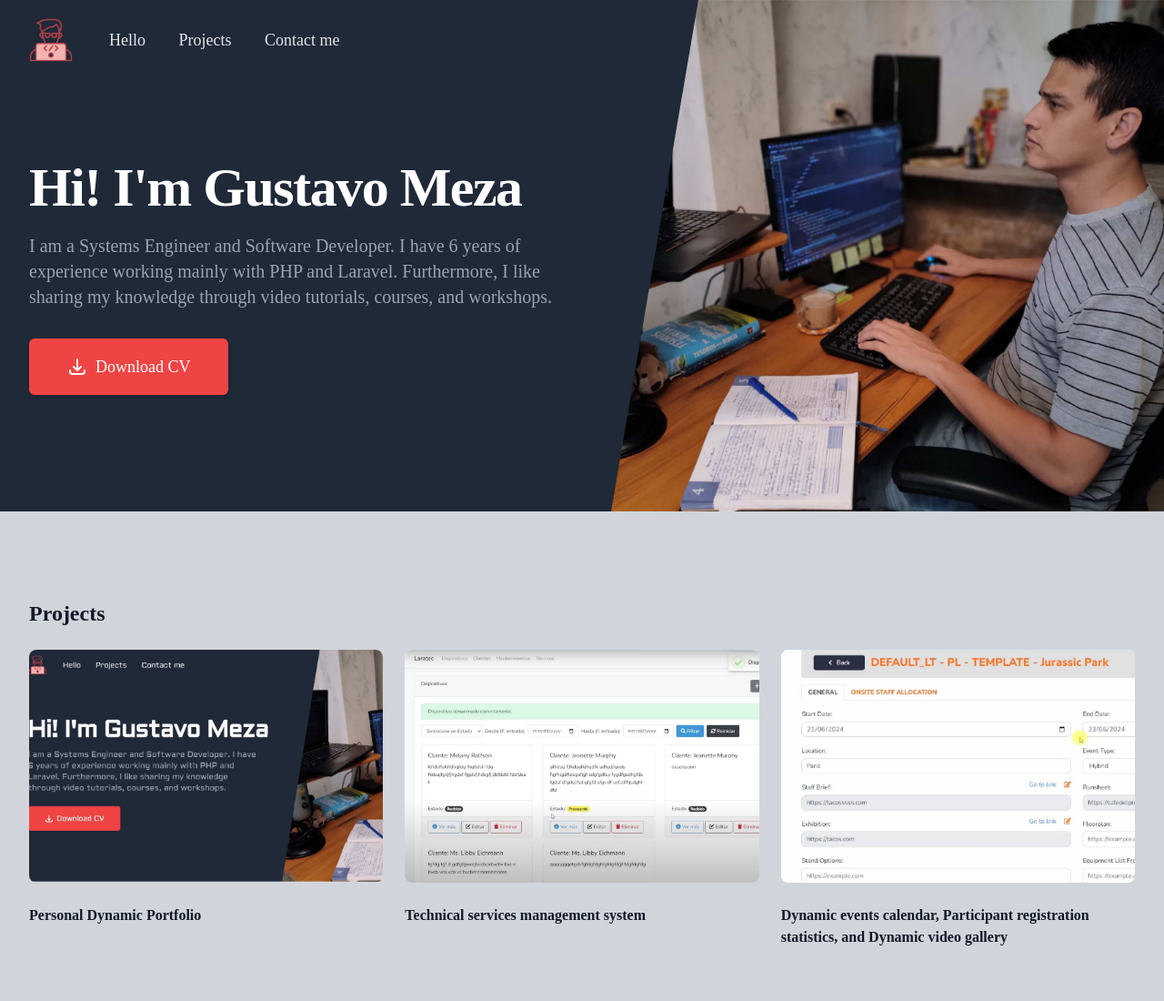
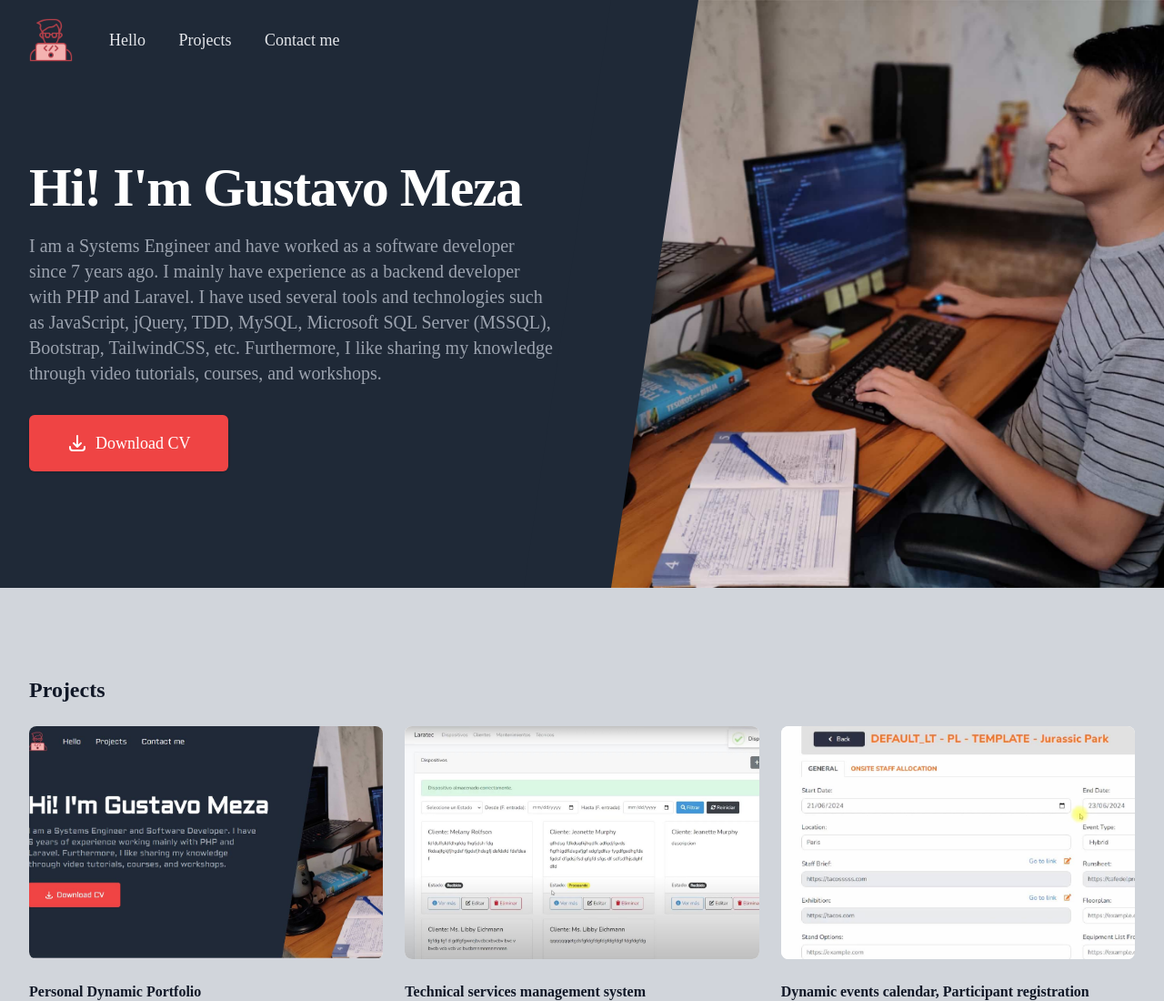
Before and after one commit to gamg/gustavo-meza-portfolio, a plain HTML site: page index.html in a window 1280 px wide. Shown: the top 1100 px of the page at 91% size. Drawn offline with nearby package versions, Linux system fonts and the light colour scheme; a web font is replaced by a local one.

Commit message:
description updated

```diff
--- a/index.html
+++ b/index.html
@@ -86,7 +86,7 @@
                             <span class="block xl:inline">Hi! I'm Gustavo Meza</span>
                         </h1>
                         <p class="mt-3 text-base text-gray-400 sm:mt-5 sm:text-lg sm:max-w-xl sm:mx-auto md:mt-5 md:text-xl lg:mx-0">
-                            I am a Systems Engineer and Software Developer. I have 6 years of experience working mainly with PHP and Laravel. Furthermore, I like sharing my knowledge through video tutorials, courses, and workshops.
+                            I am a Systems Engineer and have worked as a software developer since 7 years ago. I mainly have experience as a backend developer with PHP and Laravel. I have used several tools and technologies such as JavaScript, jQuery, TDD, MySQL, Microsoft SQL Server (MSSQL), Bootstrap, TailwindCSS, etc. Furthermore, I like sharing my knowledge through video tutorials, courses, and workshops.
                         </p>
                         <div class="mt-5 sm:mt-8 sm:flex sm:justify-center lg:justify-start">
                             <div class="rounded-md shadow">
```
